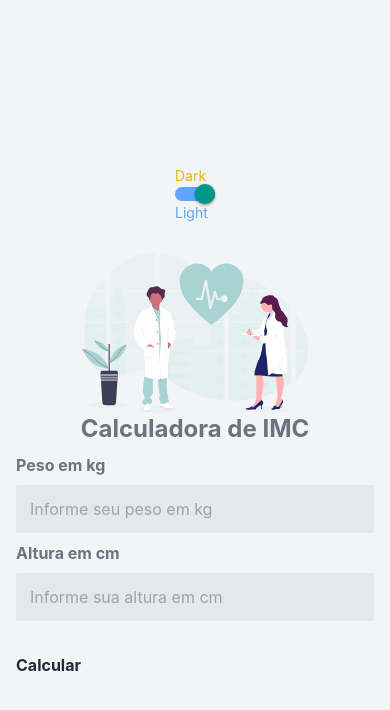
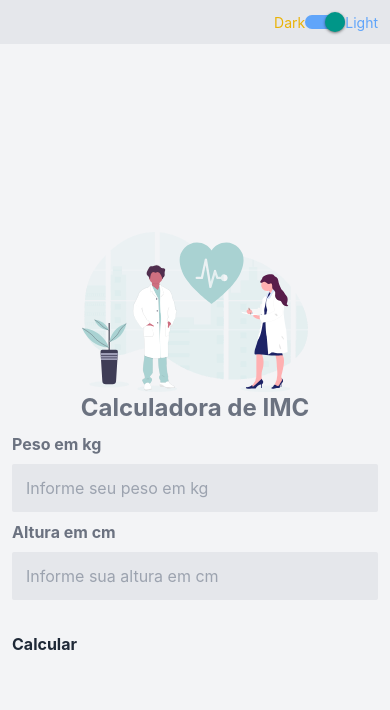
Before and after one commit to mayconline/calc-imc, a React Native app in the folder mobile/: screen / in a window 390 px wide. Shown: the top 710 px of the page. Built offline with nearby package versions, Linux system fonts and the light colour scheme.

Commit message:
refactor home

```diff
--- /dev/null
+++ b/mobile/src/components/Header.tsx
@@ -0,0 +1,11 @@
+import { View } from 'react-native';
+
+import { ToogleTheme } from './ToggleTheme';
+
+export function Header() {
+  return (
+    <View className="flex-row justify-end items-center bg-gray-200 dark:bg-gray-800 w-full p-3">
+      <ToogleTheme />
+    </View>
+  );
+}
--- a/mobile/src/components/Input.tsx
+++ b/mobile/src/components/Input.tsx
@@ -15,6 +15,7 @@ export function Input({ label, ...props }: InputProps) {
         className="h-12 p-3 mt-2 text-base rounded-sm text-gray-800 dark:text-gray-100 bg-gray-200 dark:bg-gray-800 border-transparent focus:border-cyan-600 dark:focus:border-cyan-300 border-2"
         {...props}
         placeholderTextColor={colors.gray[400]}
+        returnKeyType="next"
       />
     </View>
   );
--- a/mobile/src/routes/index.tsx
+++ b/mobile/src/routes/index.tsx
@@ -1,10 +1,5 @@
-import { SafeAreaView } from 'react-native';
 import { Home } from '../screens/Home';
 
 export function Routes() {
-  return (
-    <SafeAreaView className="flex-1 bg-gray-100 dark:bg-gray-900">
-      <Home />
-    </SafeAreaView>
-  );
+  return <Home />;
 }
--- a/mobile/src/screens/Home.tsx
+++ b/mobile/src/screens/Home.tsx
@@ -1,37 +1,24 @@
-import { KeyboardAvoidingView, Text } from 'react-native';
-import { Button } from '../components/Button';
-import { Input } from '../components/Input';
-import { ToogleTheme } from '../components/ToggleTheme';
+import { KeyboardAvoidingView, SafeAreaView, Text } from 'react-native';
+import { Header } from '../components/Header';
+import { IMCForm } from '../components/IMCForm';
 import Logo from '../../assets/svg/Logo';
 
 export function Home() {
   return (
+    <SafeAreaView className="flex-1">
+      <Header />
       <KeyboardAvoidingView
-      className="flex-1 justify-center items-center px-4"
+        className="flex-1 justify-center items-center px-3 bg-gray-100 dark:bg-gray-900"
         behavior="padding"
       >
-      <ToogleTheme className="mb-8" />
-
         <Logo className="h-40 w-64" />
 
-      <Text className=" text-gray-500 dark:text-gray-100 font-bold text-2xl">
+        <Text className="text-gray-500 dark:text-gray-100 font-bold text-2xl">
           Calculadora de IMC
         </Text>
 
-      <Input
-        label="Peso em kg"
-        keyboardType="number-pad"
-        placeholder="Informe seu peso em kg"
-      />
-      <Input
-        label="Altura em cm"
-        keyboardType="number-pad"
-        placeholder="Informe sua altura em cm"
-      />
-
-      <Button className="w-full mt-8" onPress={() => console.log('aquiuiui')}>
-        Calcular
-      </Button>
+        <IMCForm />
       </KeyboardAvoidingView>
+    </SafeAreaView>
   );
 }
```
Lines whose indentation alone changed are shown as unchanged.
